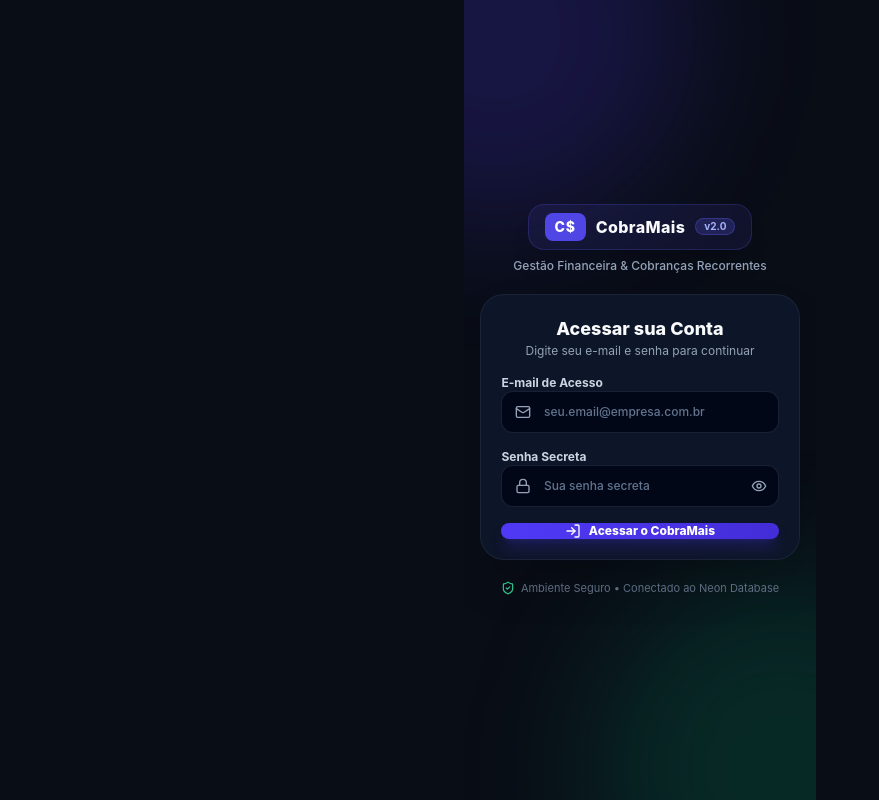
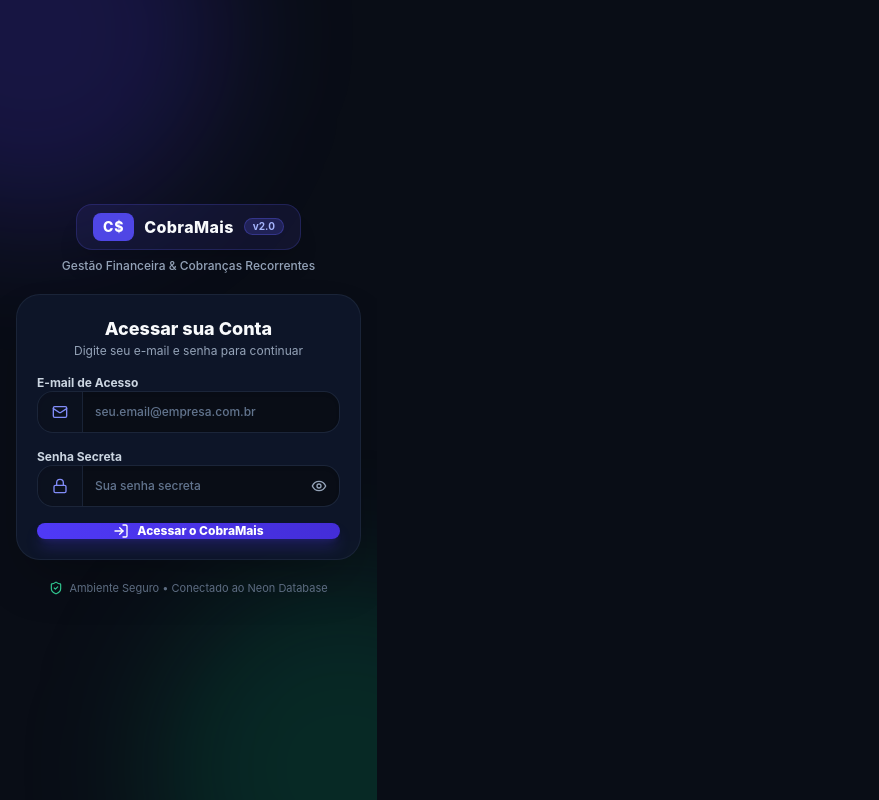
Before and after one commit to rafaelpacaja/cobramais, a React (Vite) app: page / in a window 1280 px wide. Shown: the whole page, without its empty margins (0-879 px from the left). Built offline with nearby package versions, Linux system fonts and the light colour scheme; no server answers.

Commit message:
fix: redesenhar inputs com prefixos de ícones isolados eliminando qualquer sobreposição visual

```diff
--- a/src/components/AuthScreen.tsx
+++ b/src/components/AuthScreen.tsx
@@ -80,7 +80,7 @@
         </div>
 
         {/* Card Principal de Login */}
-        <div className="bg-slate-900/90 border border-slate-800 rounded-3xl p-5 sm:p-6 shadow-2xl backdrop-blur-xl space-y-4">
+        <div className="bg-slate-900/90 border border-slate-800/80 rounded-3xl p-5 sm:p-6 shadow-2xl backdrop-blur-xl space-y-4">
           <div className="text-center pb-1">
             <h2 className="text-lg font-extrabold text-slate-100">
               Acessar sua Conta
@@ -98,59 +98,61 @@
             </div>
           )}
 
-          {/* Formulário de LOGIN */}
+          {/* Formulário de LOGIN com prefixos de ícones isolados */}
           <form onSubmit={handleLoginSubmit} className="space-y-4">
+            {/* Campo E-mail */}
             <div className="space-y-1.5">
               <label className="block text-xs font-bold text-slate-300">
                 E-mail de Acesso
               </label>
-              <div className="relative flex items-center">
-                <div className="absolute left-3.5 flex items-center pointer-events-none text-slate-400">
-                  <Mail className="w-4 h-4" />
+              <div className="flex items-center rounded-2xl bg-slate-950 border border-slate-800/90 overflow-hidden focus-within:border-indigo-500 focus-within:ring-1 focus-within:ring-indigo-500 transition-all shadow-inner">
+                <div className="px-3.5 text-slate-400 flex items-center justify-center shrink-0 border-r border-slate-800/80 py-3 bg-slate-900/40">
+                  <Mail className="w-4 h-4 text-indigo-400" />
                 </div>
                 <input
                   type="email"
                   value={loginEmail}
                   onChange={(e) => setLoginEmail(e.target.value)}
                   placeholder="seu.email@empresa.com.br"
-                  style={{ paddingLeft: '2.6rem', paddingRight: '1rem' }}
-                  className="w-full bg-slate-950/90 border border-slate-800 rounded-xl py-3 text-xs text-slate-100 placeholder-slate-500 focus:border-indigo-500 focus:outline-none font-medium transition-all"
+                  className="w-full bg-transparent px-3 py-3 text-xs text-slate-100 placeholder-slate-500 focus:outline-none font-medium border-none"
                   required
                 />
               </div>
             </div>
 
+            {/* Campo Senha */}
             <div className="space-y-1.5">
               <label className="block text-xs font-bold text-slate-300">
                 Senha Secreta
               </label>
-              <div className="relative flex items-center">
-                <div className="absolute left-3.5 flex items-center pointer-events-none text-slate-400">
-                  <Lock className="w-4 h-4" />
+              <div className="flex items-center rounded-2xl bg-slate-950 border border-slate-800/90 overflow-hidden focus-within:border-indigo-500 focus-within:ring-1 focus-within:ring-indigo-500 transition-all shadow-inner">
+                <div className="px-3.5 text-slate-400 flex items-center justify-center shrink-0 border-r border-slate-800/80 py-3 bg-slate-900/40">
+                  <Lock className="w-4 h-4 text-indigo-400" />
                 </div>
                 <input
                   type={showPassword ? 'text' : 'password'}
                   value={loginSenha}
                   onChange={(e) => setLoginSenha(e.target.value)}
                   placeholder="Sua senha secreta"
-                  style={{ paddingLeft: '2.6rem', paddingRight: '2.6rem' }}
-                  className="w-full bg-slate-950/90 border border-slate-800 rounded-xl py-3 text-xs text-slate-100 placeholder-slate-500 focus:border-indigo-500 focus:outline-none font-medium transition-all"
+                  className="w-full bg-transparent px-3 py-3 text-xs text-slate-100 placeholder-slate-500 focus:outline-none font-medium border-none"
                   required
                 />
                 <button
                   type="button"
                   onClick={() => setShowPassword(!showPassword)}
-                  className="absolute right-3 text-slate-400 hover:text-white p-1 flex items-center"
+                  className="px-3 text-slate-400 hover:text-white flex items-center justify-center shrink-0 p-2"
+                  title={showPassword ? "Ocultar senha" : "Mostrar senha"}
                 >
                   {showPassword ? <EyeOff className="w-4 h-4" /> : <Eye className="w-4 h-4" />}
                 </button>
               </div>
             </div>
 
+            {/* Botão Acessar */}
             <button
               type="submit"
               disabled={isLoading}
-              className="w-full py-3.5 rounded-xl bg-gradient-to-r from-indigo-600 to-indigo-700 hover:from-indigo-500 hover:to-indigo-600 text-white font-extrabold text-xs shadow-lg shadow-indigo-600/30 flex items-center justify-center gap-2 active:scale-95 transition-all disabled:opacity-50 mt-2"
+              className="w-full py-3.5 rounded-2xl bg-gradient-to-r from-indigo-600 to-indigo-700 hover:from-indigo-500 hover:to-indigo-600 text-white font-extrabold text-xs shadow-lg shadow-indigo-600/30 flex items-center justify-center gap-2 active:scale-95 transition-all disabled:opacity-50 mt-2 cursor-pointer"
             >
               {isLoading ? (
                 <span>Acessando...</span>
--- a/src/index.css
+++ b/src/index.css
@@ -23,7 +23,7 @@
   min-height: 100vh;
   overflow-x: hidden;
   display: flex !important;
-  justify-content: center !important;
+  justify-center: center !important;
   align-items: flex-start !important;
 }
 
@@ -86,6 +86,11 @@
 .px-3 { padding-left: 0.75rem !important; padding-right: 0.75rem !important; }
 .px-3\.5 { padding-left: 0.875rem !important; padding-right: 0.875rem !important; }
 .px-4 { padding-left: 1rem !important; padding-right: 1rem !important; }
+
+.pl-10 { padding-left: 2.5rem !important; }
+.pr-10 { padding-right: 2.5rem !important; }
+.pl-11 { padding-left: 2.75rem !important; }
+.pr-11 { padding-right: 2.75rem !important; }
 
 .py-1 { padding-top: 0.25rem !important; padding-bottom: 0.25rem !important; }
 .py-1\.5 { padding-top: 0.375rem !important; padding-bottom: 0.375rem !important; }
@@ -245,7 +250,7 @@
   animation: slideUp 0.35s cubic-bezier(0.16, 1, 0.3, 1) forwards;
 }
 
-/* Mobile Layout Helpers - Restaurado max-width: 480px exato e perfeito original */
+/* Mobile Layout Helpers */
 .app-container {
   width: 100%;
   max-width: 480px !important;
@@ -259,6 +264,7 @@
   border-right: 1px solid rgba(255, 255, 255, 0.08);
   box-shadow: 0 0 60px rgba(0, 0, 0, 0.8);
   padding-bottom: 85px !important;
+  overflow-x: hidden !important;
 }
 
 main {
```
